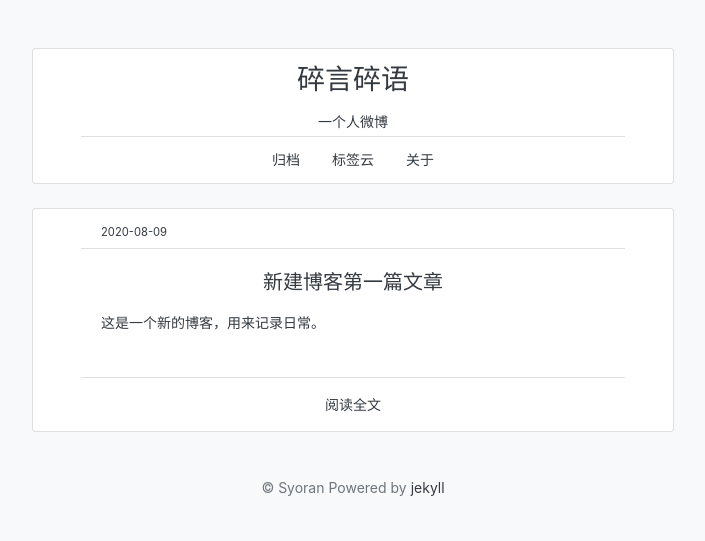
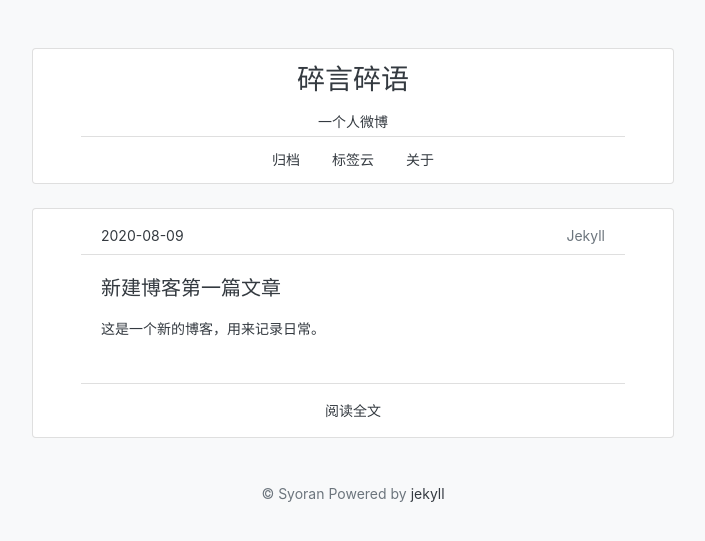
Before and after one commit to iiwenwen/OneBlog, a Jekyll site: the page built from _posts/2020-08-09-NewBlog.md, in a window 1280 px wide. Shown: the top 541 px of the page, without its empty margins (287-992 px from the left). Built offline with Jekyll 4.4.1, drawn with Linux system fonts in a browser that asks for light colours.

Commit message:
fix bug
修改部分样式至 Blogstyle.css

```diff
--- a/_layouts/default.html
+++ b/_layouts/default.html
@@ -12,7 +12,7 @@
 </head>
 <!-- 这是主体 -->
 
-<body class="container mx-auto bg-light" style="width: 42rem;">
+<body class="container mx-auto bg-light">
     <!-- 这是头部 -->
     <header class="card mt-5 mb-4 pb-0 px-5 text-center ">
         <div class="card-header pb-0  bg-transparent px-5 ">
--- a/_layouts/post.html
+++ b/_layouts/post.html
@@ -3,24 +3,24 @@ layout: default
 ---
 <!-- 这是独立内容块1 -->
 <div class="card mb-4 px-5">
-    <div class="card-header bg-transparent pb-1 ">
-        <small class="float-left">
+    <div class="card-header  pb-1 ">
+        <a class="float-left">
             {{ page.date | date:"%Y-%m-%d" }}
-        </small>
+        </a>
         {% if page.tags %}
-        {% for tag in post.tags limit: 1%}
+        {% for tag in page.tags limit: 1%}
         <a class="float-right text-muted" href="tags.html#{{ tag }}">{{ tag | capitalize }}</a>
         {% endfor %}
         {% endif %}
     </div>
     <div class="card-body">
-        <h5 class="card-title text-center">{{ page.title }}</h5>
+        <h5 class="card-title">{{ page.title }}</h5>
         <div class="card-text">
             {{ content }}
         </div>
     </div>
     <!-- 这是文章结尾 -->
-    <div class="card-footer bg-transparent text-center">
+    <div class="card-footer text-center">
         <a href="{{ post.url }}">阅读全文</a>
     </div>
 </div>
--- a/css/blogstyle.css
+++ b/css/blogstyle.css
@@ -20,6 +20,7 @@ body{
   line-height: 2.1;
   color: #343a40;
   font-size: 14px;
+  max-width: 42rem !important;
 }
 
 
@@ -41,3 +42,7 @@ footer {
 a:hover {
   color:  #c9c9c9;
 }
+
+.card-header, .card-footer, .card{
+  background-color: #ffffff;
+}
--- a/index.html
+++ b/index.html
@@ -4,7 +4,7 @@ layout: default
 {% for post in paginator.posts %}
 <!-- 这是文章内容 -->
 <div class="card mb-4 px-5">
-    <div class="card-header bg-transparent pb-1 ">
+    <div class="card-header  pb-1 ">
         <a class="float-left" href="{{post.url}}">
            {{ post.date | date:"%Y-%m-%d" }}
         </a>
@@ -21,7 +21,7 @@ layout: default
         </div>
     </div>
     <!-- 这是文章结尾 -->
-    <div class="card-footer bg-transparent text-center">
+    <div class="card-footer text-center">
         <a href="{{ post.url }}">阅读全文</a>
     </div>
 </div>
```
